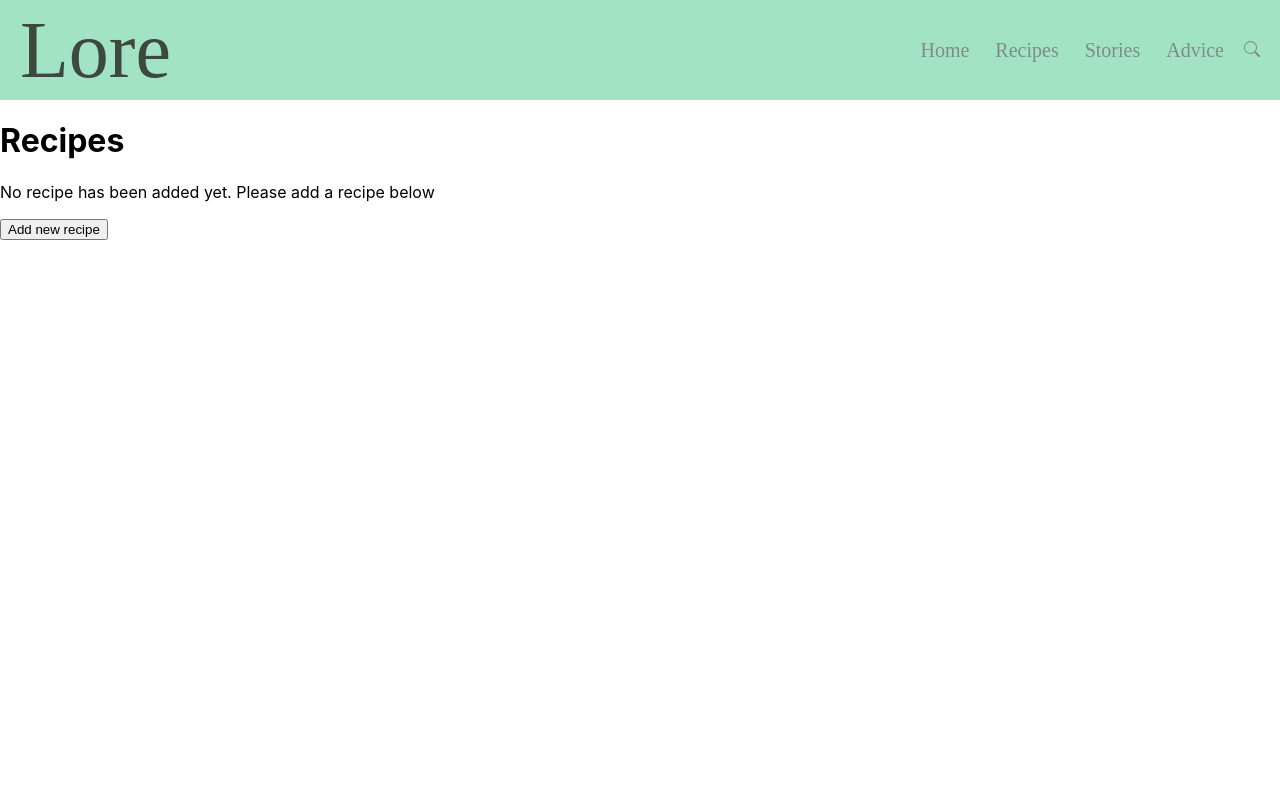
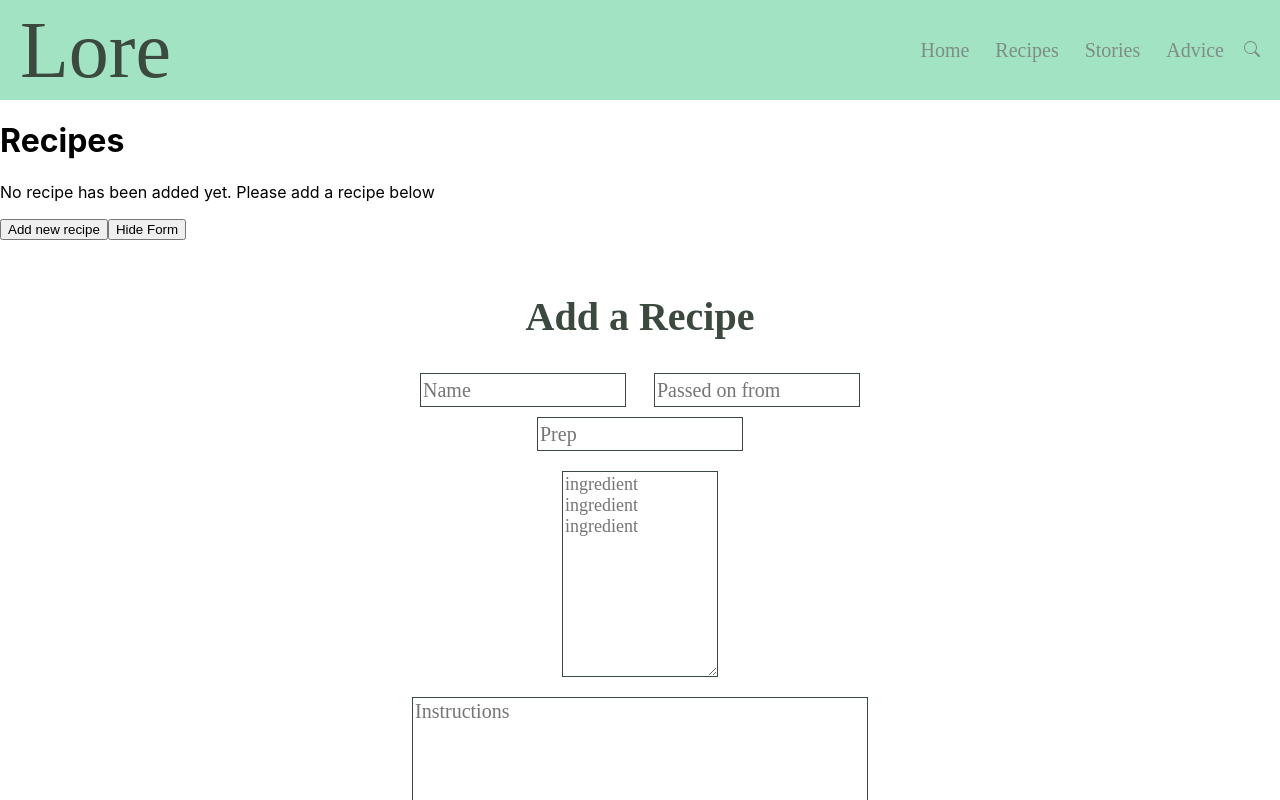
Before and after one commit to tiaratemple/specs_capstone_lore, a React (Create React App) app: page /recipes/1 in a window 1280 px wide. Both pictures are taken after a click on the button "Add new recipe". Shown: the top 800 px of the page. Built offline with nearby package versions, Linux system fonts and the light colour scheme; no server answers; a web font is replaced by a local one.

Commit message:
hiding and showing add recipe form

```diff
--- a/src/pages/recipePage/RecipePage.jsx
+++ b/src/pages/recipePage/RecipePage.jsx
@@ -2,9 +2,11 @@ import "../recipePage/RecipePage.css";
 import { useContext, useEffect, useState, useCallback } from "react";
 import axios from "axios";
 import AuthContext from "../../store/AuthContext";
+import AddRecipe from "../../components/addRecipe/AddRecipe";
 
 const RecipeScreen = () => {
   const [recipes, setRecipes] = useState([]);
+  const [showAddRecipeForm, setShowAddRecipeForm] = useState(false);
 
   const { userId } = useContext(AuthContext);
 
@@ -21,17 +23,26 @@ const RecipeScreen = () => {
 
   useEffect(() => {
     getUserRecipes();
-    console.log("length", recipes.length);
   }, [getUserRecipes, recipes]);
 
-  //show text to add recipe if no recipes exist
+  const hideForm = () => {
+    setShowAddRecipeForm(false);
+  };
+
+  const addNewRecipe = () => {
+    setShowAddRecipeForm(true);
+  };
   return (
     <>
       <h1>Recipes</h1>
       {!recipes.length && (
         <p>No recipe has been added yet. Please add a recipe below</p>
       )}
-      <button>Add new recipe</button>
+      <button onClick={() => addNewRecipe()}>Add new recipe</button>
+      {showAddRecipeForm && (
+        <button onClick={() => hideForm()}>Hide Form</button>
+      )}
+      {showAddRecipeForm && <AddRecipe />}
     </>
   );
 };
```
